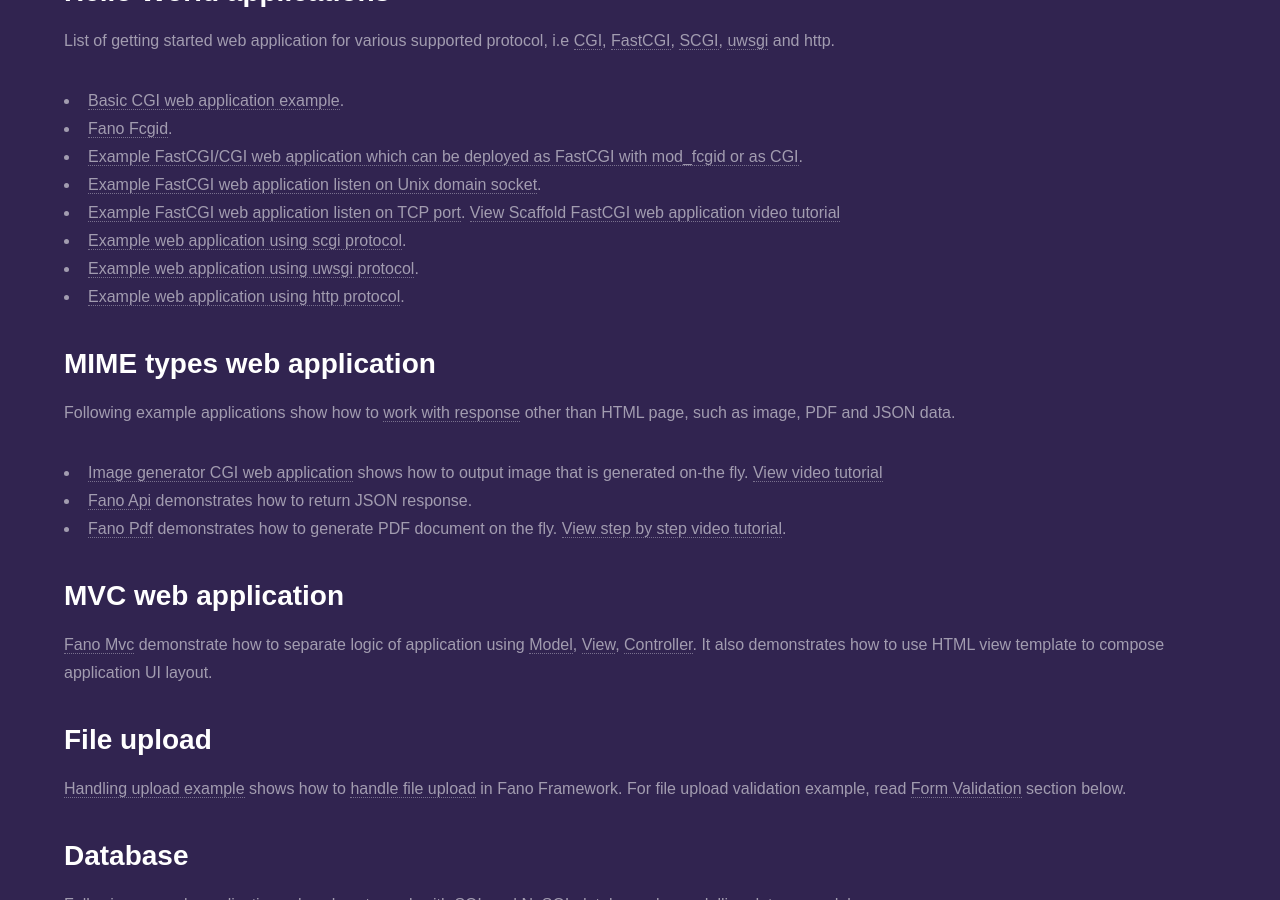
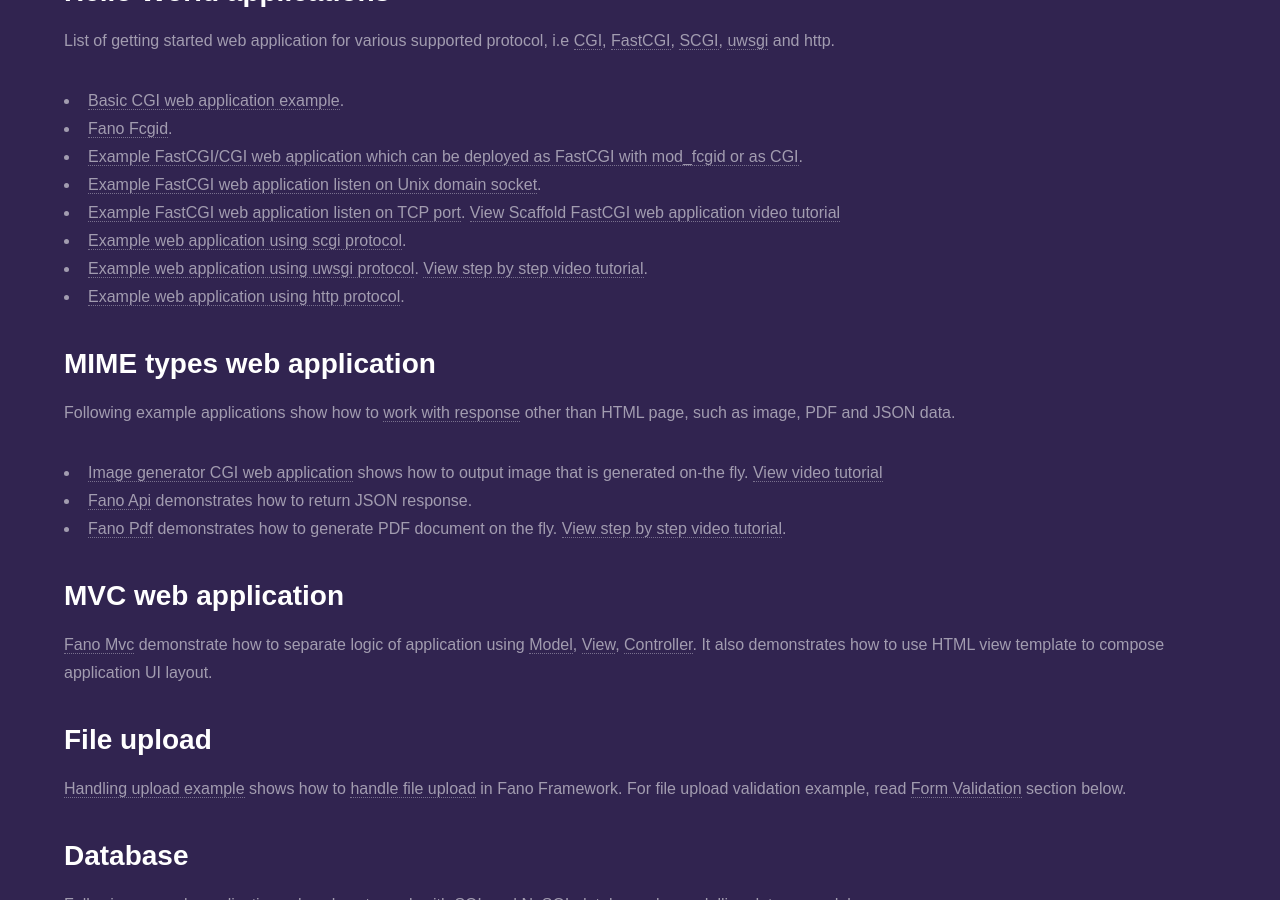
Before and after one commit to fanoframework/fanoframework.github.io, a Jekyll site: the page built from examples/index.md, in a window 1280 px wide and 900 px high, scrolled down 411 px. Built offline with Jekyll 4.4.1, drawn with Linux system fonts in a browser that asks for light colours; our own code applies the rules of GitHub Pages for plain Markdown files.

Commit message:
add video turorial for uwsgi scaffold

```diff
--- a/examples/index.md
+++ b/examples/index.md
@@ -18,7 +18,7 @@
 - [Example FastCGI web application listen on Unix domain socket](https://github.com/fanoframework/fano-fcgi-unix).
 - [Example FastCGI web application listen on TCP port](https://github.com/fanoframework/fano-fastcgi). [View Scaffold FastCGI web application video tutorial](https://youtu.be/Z4Zmp-7Cqe4)
 - [Example web application using scgi protocol](https://github.com/fanoframework/fano-scgi).
-- [Example web application using uwsgi protocol](https://github.com/fanoframework/fano-uwsgi).
+- [Example web application using uwsgi protocol](https://github.com/fanoframework/fano-uwsgi). [View step by step video tutorial](https://youtu.be/BhuPoNMDuwk).
 - [Example web application using http protocol](https://github.com/fanoframework/fano-http).
 
 ## MIME types web application
```
